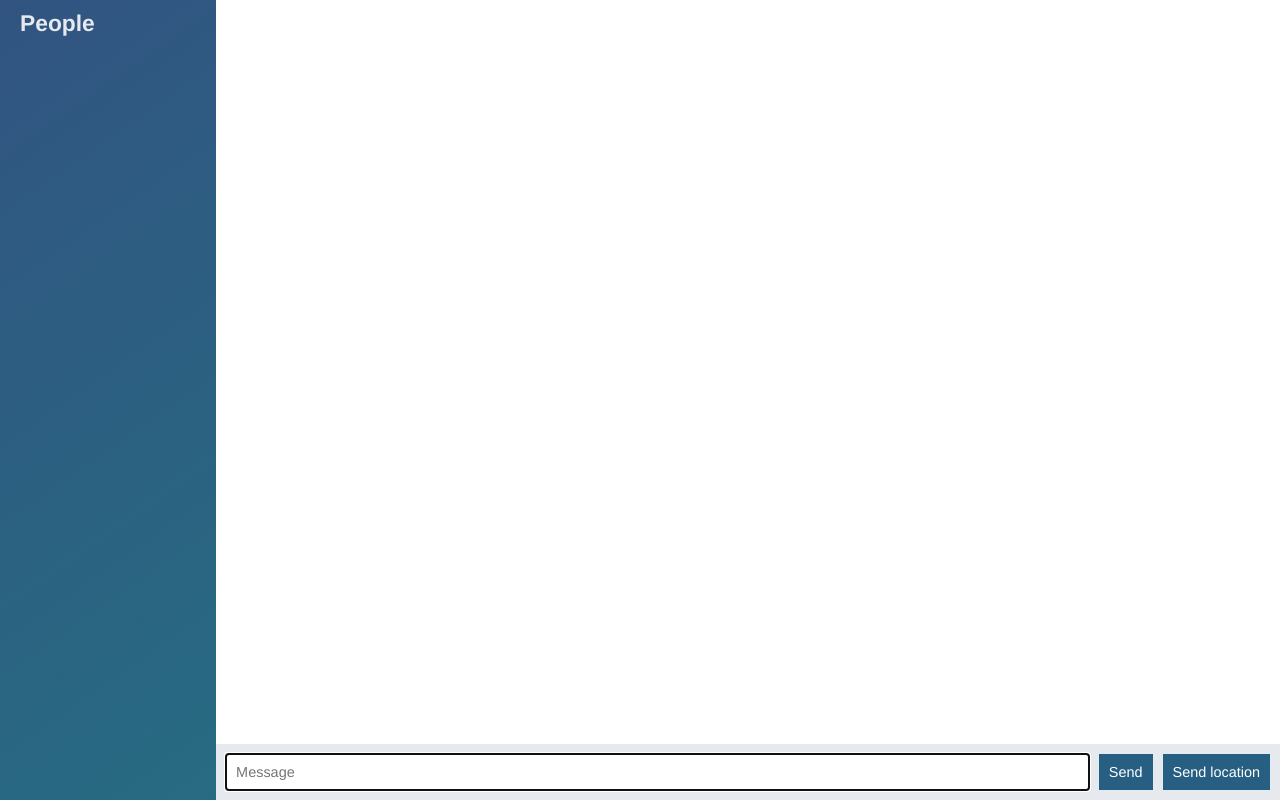
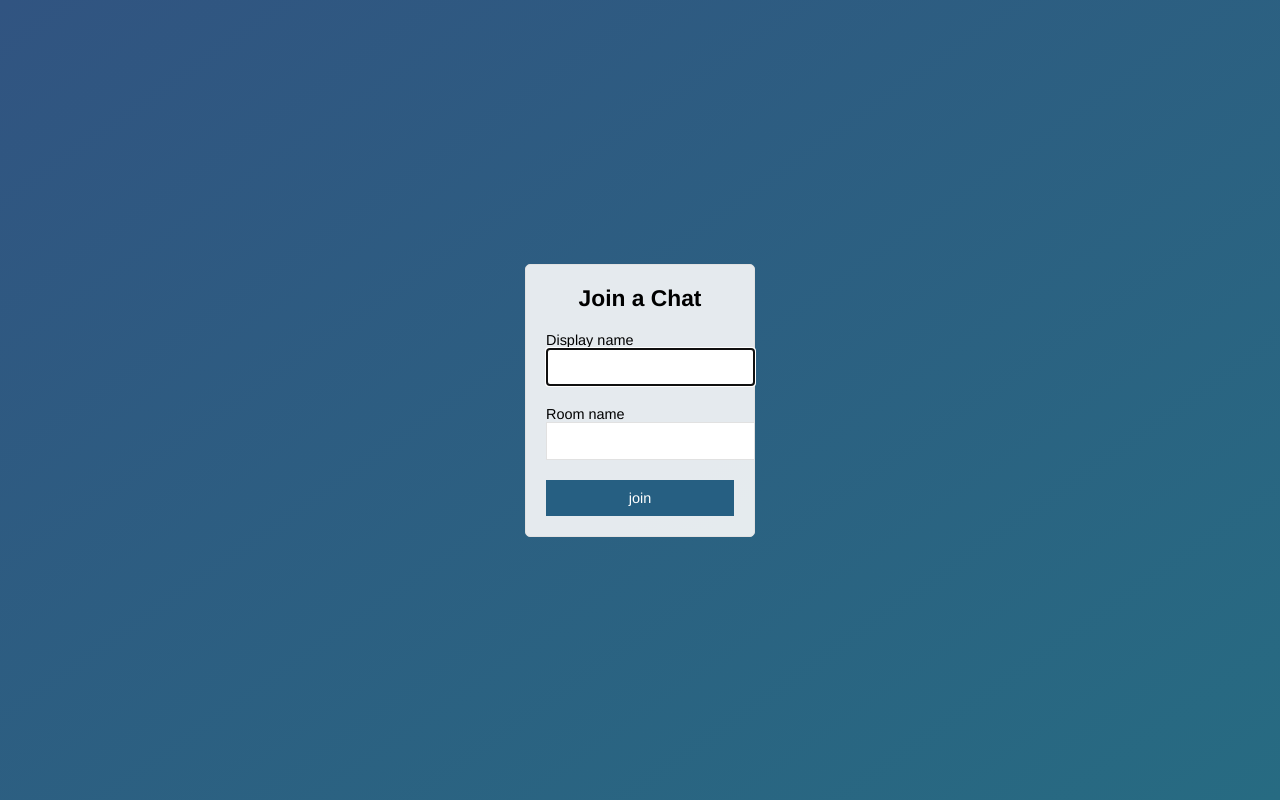
Before and after one commit to tenkaleakshay/Chat-App, a website: page public/index.html in a window 1280 px wide. Drawn offline with nearby package versions, Linux system fonts and the light colour scheme; no server answers.

Commit message:
add join page

```diff
--- a/public/index.html
+++ b/public/index.html
@@ -4,59 +4,31 @@
 
 <head>
   <meta charset="utf-8">
+  <title>Join | ChatAPP</title>
+  <meta name="viewport" content="width=device-width, initial-scale =1,user-scalable=no">
   <link rel="stylesheet" href="/css/styles.css">
 </head>
 
-<body class="chat">
+<body class = "centered-form">
+  <div class ="centered-form__form">
+    <form action = "/chat.html">
+    <div class ="form-field">
+      <h3> Join a Chat<h3>
+    </div>
 
-  <div class="chat__sidebar">
-    <h3>People</h3>
-    <div id="users"></div>
+    <div class ="form-field">
+       <label>Display name</lebel>
+       <input type="text" name = "name" autofocus/>
+    </div>
+    <div class ="form-field">
+      <label>Room name</lebel>
+      <input type="text" name = "room"/>
+    </div>
+
+    <div class ="form-field">
+        <button>join</button>
+    </div>
+  </form>
   </div>
-
-  <div class="chat__main">
-    <ol id="messages" class="chat__messages"></ol>
-
-    <div class="chat__footer">
-      <form id="message-form">
-        <input name="message" type="text" placeholder="Message" autofocus autocomplete="off"/>
-        <button>Send</button>
-      </form>
-      <button id="send-location">Send location</button>
-    </div>
-  </div>
-
-  <script id="message-template" type="text/template">
-    <li class="message">
-      <div class="message__title">
-        <h4>{{from}}</h4>
-        <span>{{createdAt}}</span>
-      </div>
-      <div class="message__body">
-        <p>{{text}}</p>
-      </div>
-    </li>
-  </script>
-
-  <script id="location-message-template" type="text/template">
-    <li class="message">
-      <div class="message__title">
-        <h4>{{from}}</h4>
-        <span>{{createdAt}}</span>
-      </div>
-      <div class="message__body">
-        <p>
-          <a href="{{url}}" target="_blank">My current location</a>
-        </p>
-      </div>
-    </li>
-  </script>
-
-  <script src="/socket.io/socket.io.js"></script>
-  <script src="/js/libs/jquery-3.3.1.min.js"></script>
-  <script src="/js/libs/moment.js"></script>
-  <script src="/js/libs/mustache.js"></script>
-  <script src="/js/index.js"></script>
 </body>
-
 </html>
```
Also changed, not shown: public/chat.html (added, +64 -0 lines), public/js/chat.js (renamed from public/js/index.js).
